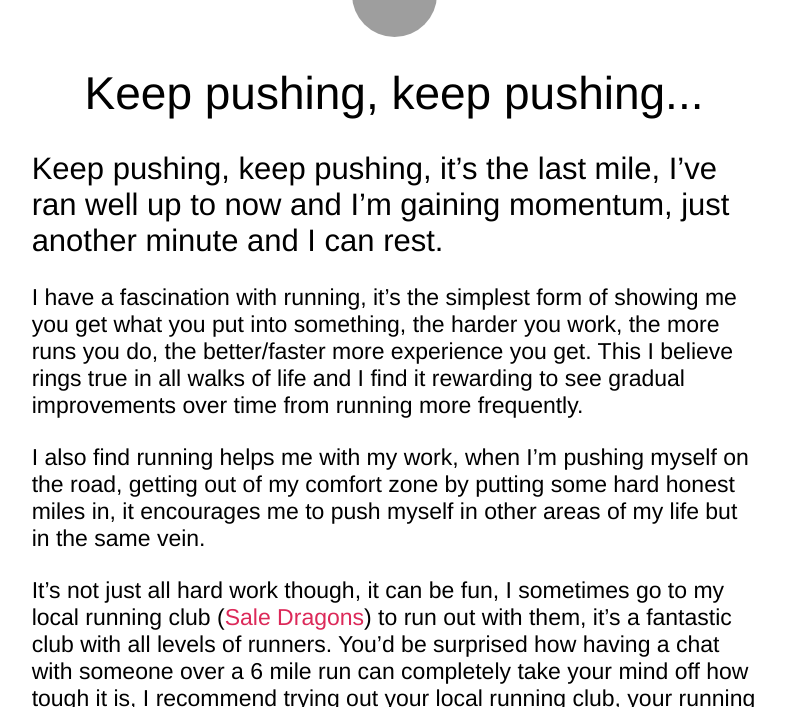
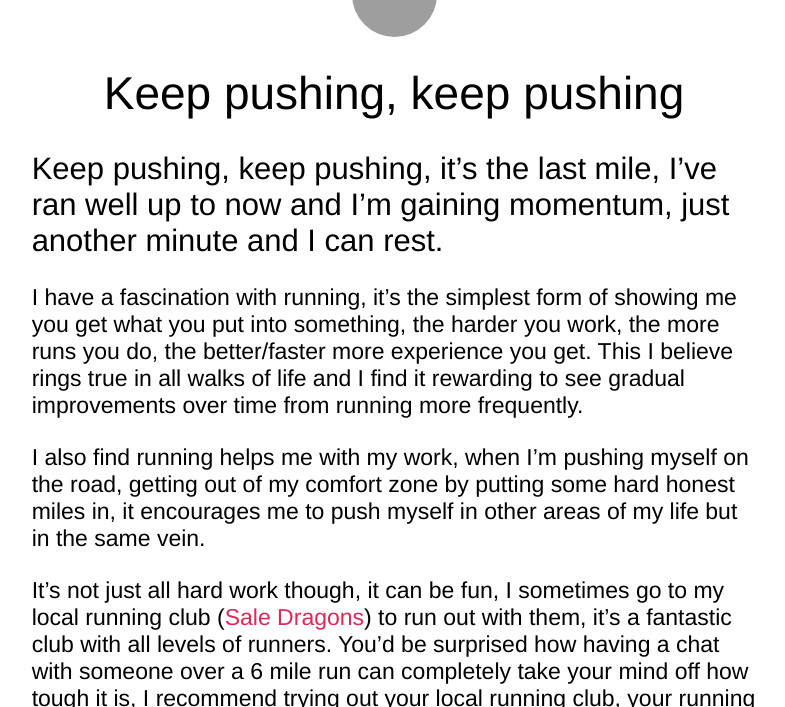
Before and after one commit to uxeskimo/uxeskimo, a Jekyll site: the page built from _posts/2016-05-08-keep-pushing.markdown, in a window 1280 px wide and 900 px high, scrolled down 398 px, cut to the strip 193-900 px from the top of the window. Shown: the whole strip, without its empty margins (246-1031 px from the left). Built offline with Jekyll 4.4.1, drawn with Linux system fonts in a browser that asks for light colours; grey boxes are pictures that could not be loaded.

```diff
--- a/_posts/2015-11-03-head-in-the-clouds.markdown
+++ b/_posts/2015-11-03-head-in-the-clouds.markdown
@@ -2,7 +2,7 @@
 layout: post
 body-page-class: angel-square blog
 excerpt_separator: <!--more-->
-title:  "Head in the clouds..."
+title:  "Head in the clouds"
 date:   2015-11-03
 categories: Co-op
 ---
--- a/_posts/2016-05-03-jekyll-and-hyde.markdown
+++ b/_posts/2016-05-03-jekyll-and-hyde.markdown
@@ -2,7 +2,7 @@
 layout: post
 body-page-class: jekyll blog
 excerpt_separator: <!--more-->
-title:  "Jekyll and, no not that Jekyll..."
+title:  "Jekyll and, no not that Jekyll"
 date:   2016-05-03
 categories: Co-op
 ---
--- a/_posts/2016-05-08-keep-pushing.markdown
+++ b/_posts/2016-05-08-keep-pushing.markdown
@@ -2,7 +2,7 @@
 layout: post
 body-page-class: running blog
 excerpt_separator: <!--more-->
-title:  "Keep pushing, keep pushing..."
+title:  "Keep pushing, keep pushing"
 date:   2016-05-08
 categories: Running
 ---
--- a/_posts/2016-07-17-responsive-checkout-shortlisted.markdown
+++ b/_posts/2016-07-17-responsive-checkout-shortlisted.markdown
@@ -2,7 +2,7 @@
 layout: post
 body-page-class: checkout blog
 excerpt_separator: <!--more-->
-title:  "Responsive checkout shortlisted..."
+title:  "Responsive checkout shortlisted"
 date:   2016-07-17
 categories: Responsive
 ---
```
Also changed, not shown: 5 other files.
